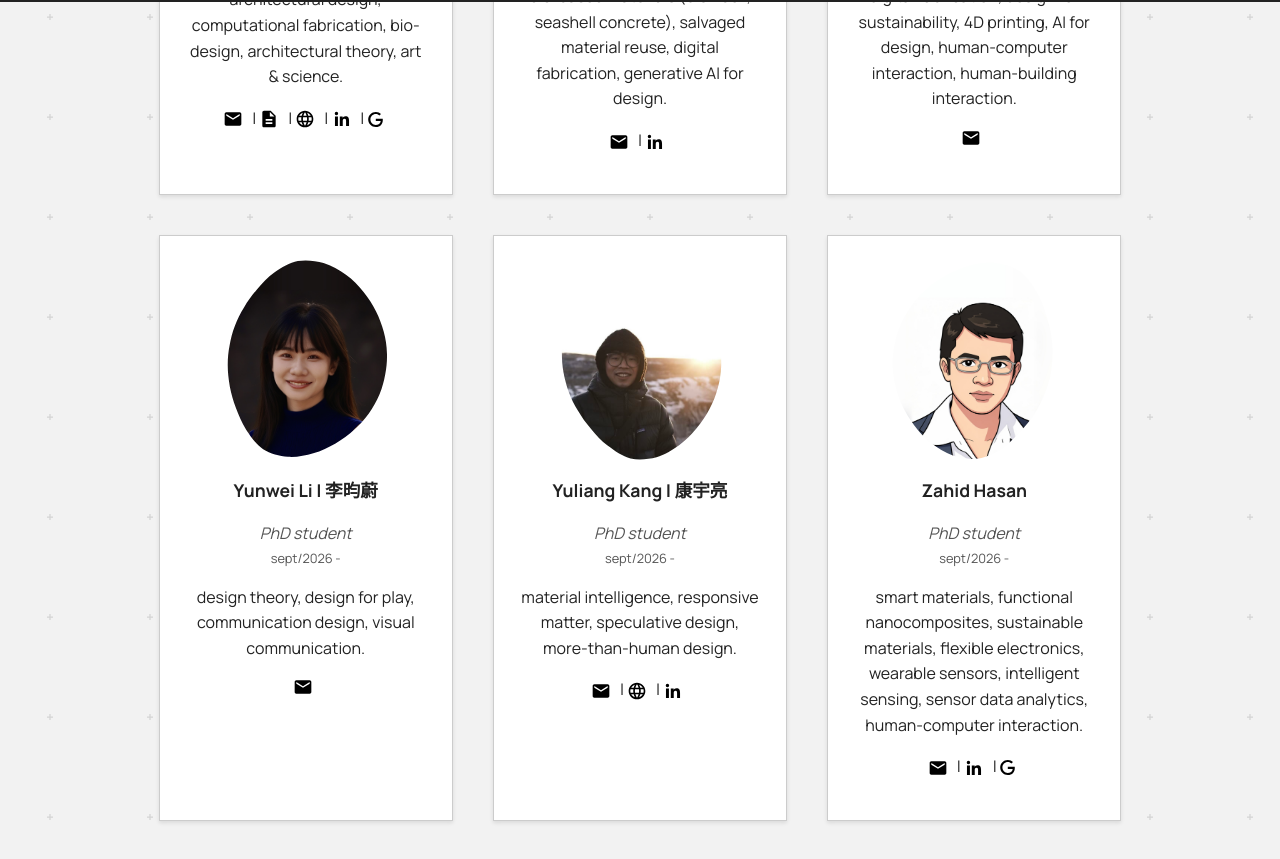
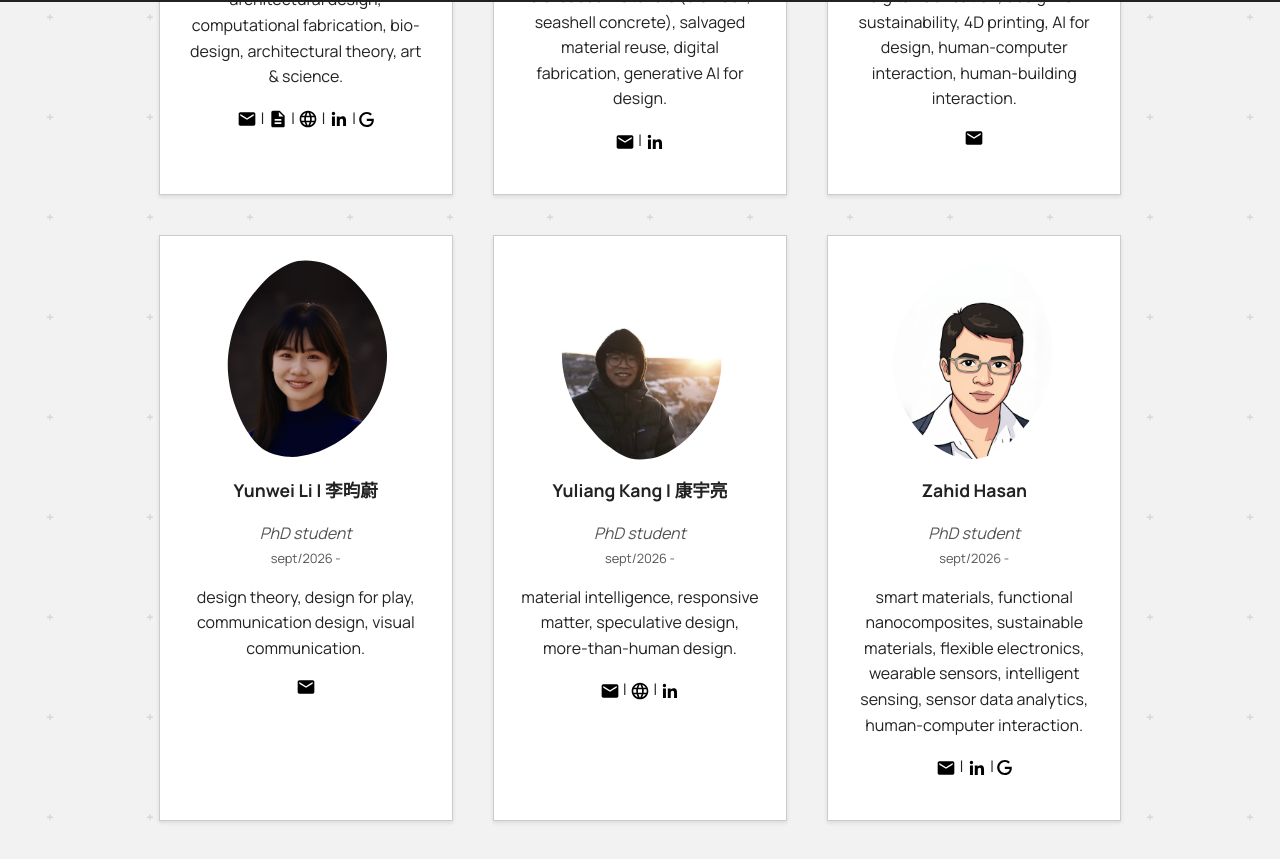
Before and after one commit to anqua/at-a, a Jekyll site: the page built from people.md, in a window 1280 px wide and 1400 px high, scrolled down 483 px. Shown: the part 150-1009 px from the top of the window. Built offline with Jekyll 4.4.1, drawn with Linux system fonts in a browser that asks for light colours.

Commit message:
People: centre the contact icons in their hover stripe
Removed the icons' trailing margin and the stray space after each icon, so
each stripe is exactly as wide as its icon.

Co-Authored-By: Claude Sonnet 5.5 <noreply@anthropic.com>

```diff
--- a/assets/css/style.css
+++ b/assets/css/style.css
@@ -692,6 +692,15 @@ h1 {
 .person-card .contact a {
   color: #000;
   text-decoration: none;
+  /* inline-block drops the stray space after the icon, so the hover stripe is exactly as wide as the icon */
+  display: inline-block;
+  vertical-align: middle;
+}
+
+/* no trailing margin: it pushed each icon left of the centre of its hover stripe */
+.person-card .contact a svg {
+  margin-right: 0;
+  display: inline-block;
 }
 
 main a {
@@ -992,7 +1001,8 @@ main a.pub-thumb-link:hover {
 /* card colour = research area, as in the Venn diagram and research cards */
 .visiting-card--ah-tech { border-left-color: #0000ff; }
 .visiting-card--ah-arch { border-left-color: #00ff00; }
-.visiting-card--tech-arch { border-left-color: #ff00ff; }
+.visiting-card--tech-arch,
+.visiting-card--tech-design { border-left-color: #ff00ff; }
 
 .visiting-area {
   margin: 0 0 0.3em;
```
